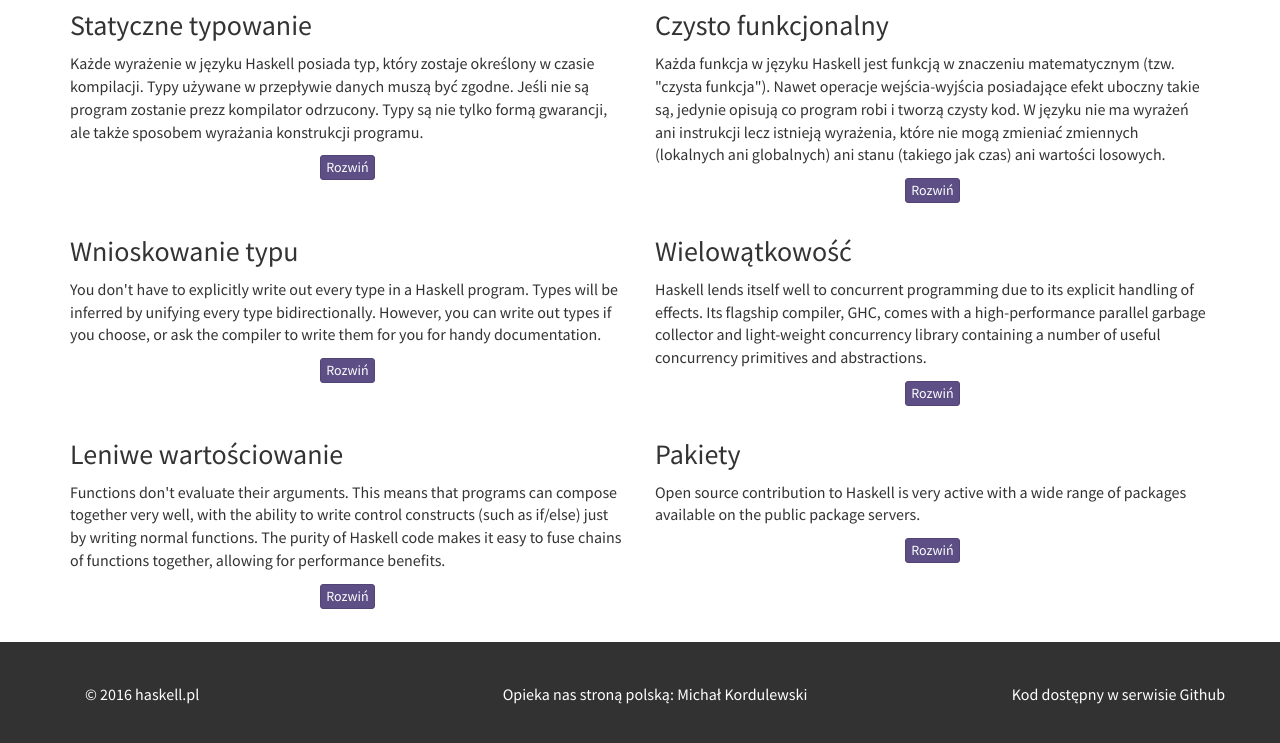
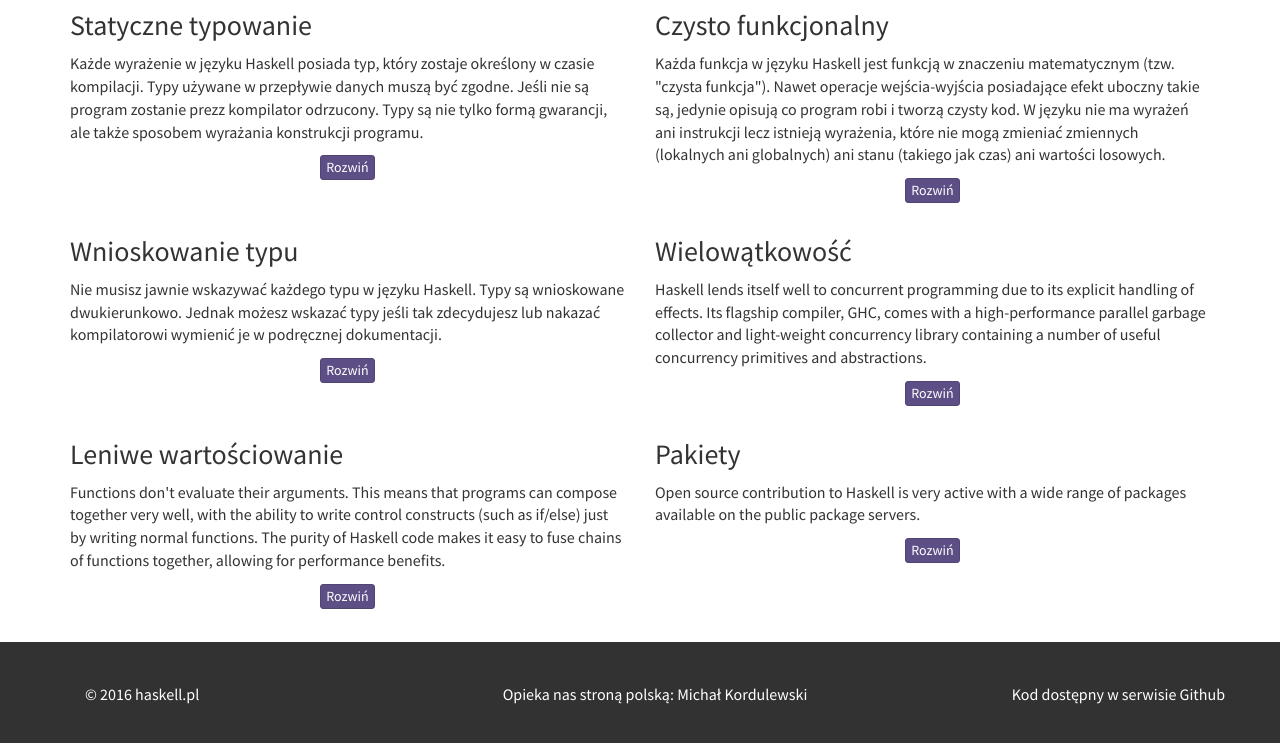
Before and after one commit to mkordulewski/haskell.pl, a plain HTML site: page index.html in a window 1280 px wide. Shown: the part 672-1415 px from the top of the page. Drawn offline with Linux system fonts and the light colour scheme.

Commit message:
'Type inference' section

```diff
--- a/index.html
+++ b/index.html
@@ -175,9 +175,8 @@
             <div class=" row ">
                 <div class=" span6 col-md-6"><h3>Wnioskowanie typu</h3>
 
-                    <p>You don&#39;t have to explicitly write out every type in a Haskell program. Types will be
-                        inferred by unifying every type bidirectionally. However, you can write out types if you choose,
-                        or ask the compiler to write them for you for handy documentation.</p>
+                    <p>Nie musisz jawnie wskazywać każdego typu w języku Haskell. Typy są wnioskowane
+                        dwukierunkowo. Jednak możesz wskazać typy jeśli tak zdecydujesz lub nakazać kompilatorowi wymienić je w podręcznej dokumentacji.</p>
 
                     <p class="text-center"><a data-toggle="collapse" href="#collapse-type-inference"
                                               class="btn btn-xs btn-primary">Rozwiń</a></p>
```
